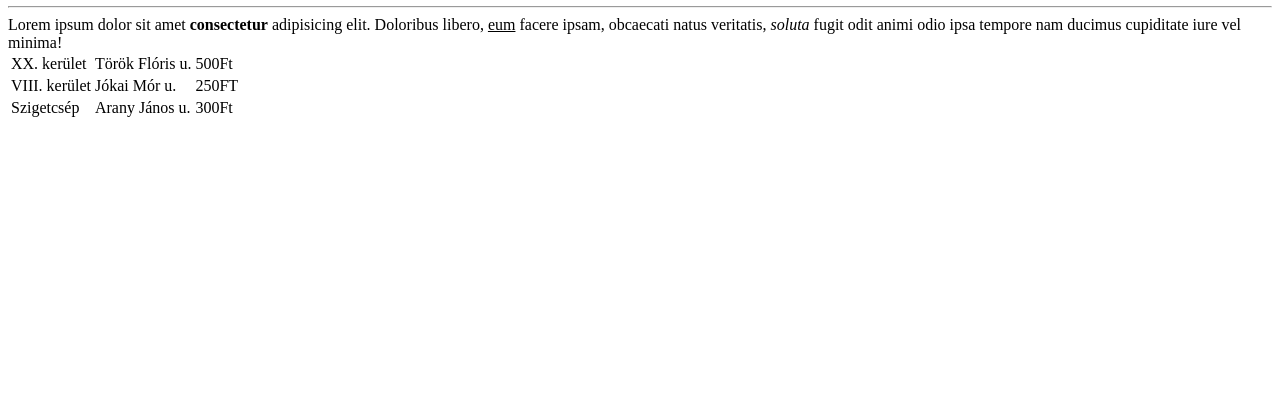
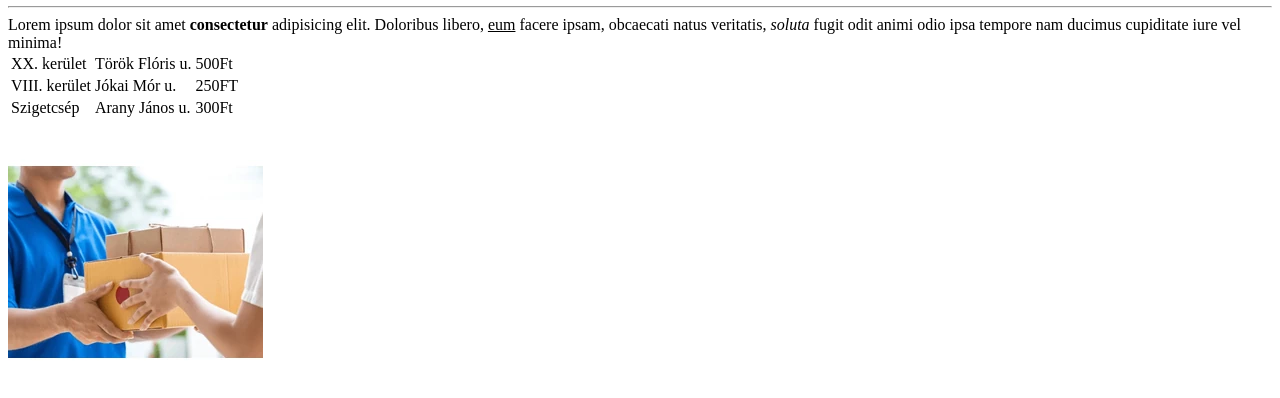
Before and after one commit to Marbo-dev/projekt3, a plain HTML site: page index.html in a window 1280 px wide. Shown: the part 100-498 px from the top of the page. Drawn offline with Linux system fonts and the light colour scheme.

Commit message:
kep beszuras

```diff
--- a/index.html
+++ b/index.html
@@ -32,7 +32,7 @@ Lorem ipsum dolor sit amet <b>consectetur</b> adipisicing elit. Doloribus libero
 		<td>300Ft</td>
 	</tr>
 </table>
-
+<img src="./img/dijak.webp" alt="dijakkep">
 </body>
 
 </html>
```
